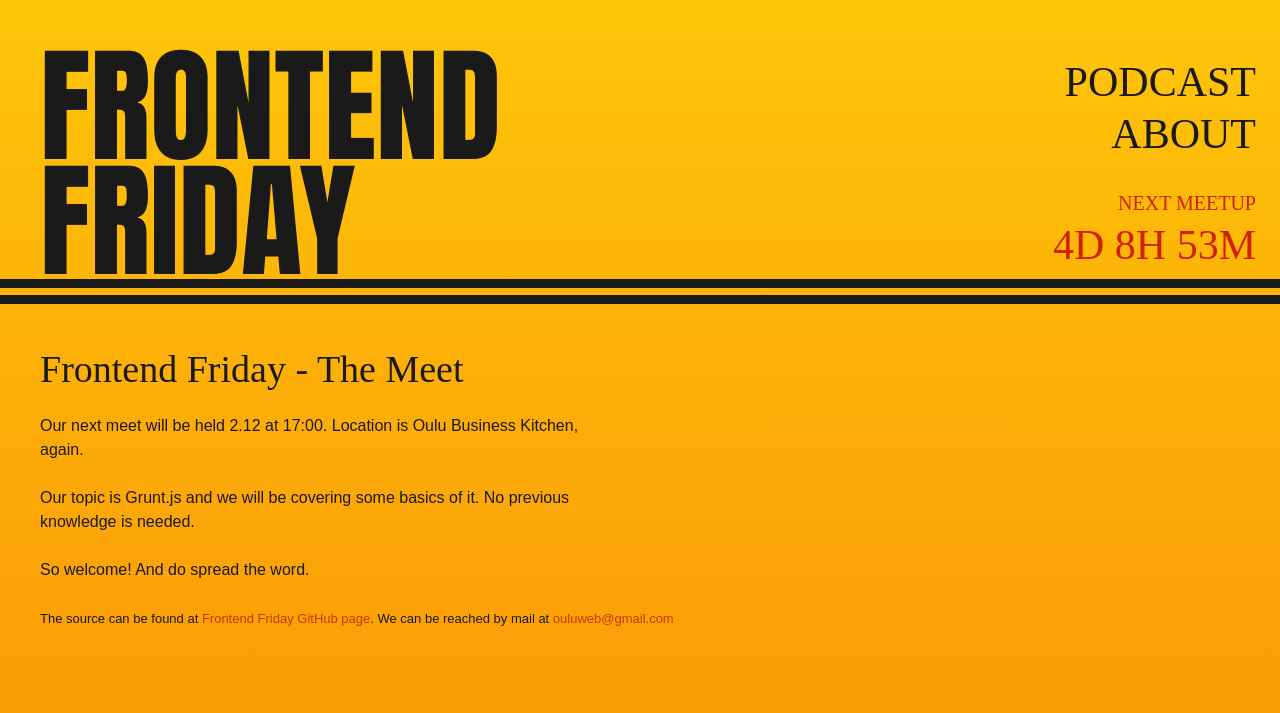
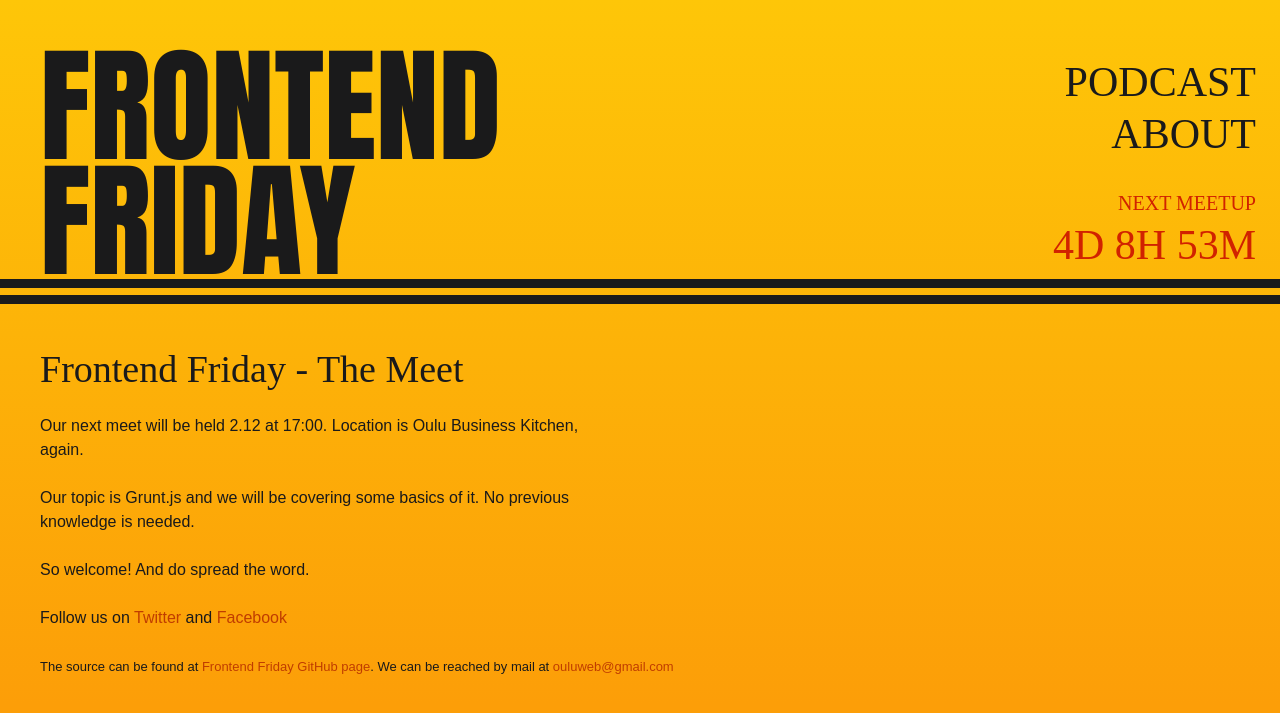
Before and after one commit to ouluweb/ouluweb.github.io, a Jekyll site: the page built from index.html, in a window 1280 px wide. Shown: the top 713 px of the page. Built offline with Jekyll 4.4.1, drawn with Linux system fonts in a browser that asks for light colours; Markdown is read by kramdown in place of the engine named in the settings.

Commit message:
Added follow us links

```diff
--- a/_includes/footer.html
+++ b/_includes/footer.html
@@ -1,4 +1,9 @@
 <footer>
+    <p class="social">Follow us on
+        <a href="https://twitter.com/FrontendFriday" target="_blank">Twitter</a>
+        and
+        <a href="https://facebook.com/FrontendFriday" target="_blank">Facebook</a>
+    </p>
     <p>
       <small>
         The source can be found at
```
